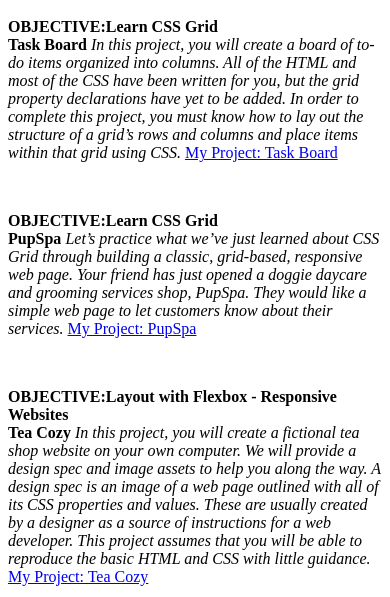
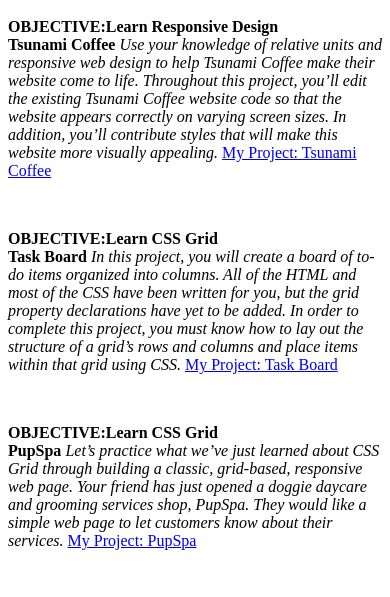
Before and after one commit to Roannej/Roannej.github.io, a plain HTML site: page index.html in a window 390 px wide. Shown: the part 180-777 px from the top of the page. Drawn offline with Linux system fonts and the light colour scheme.

Commit message:
Add Tsunami Coffee link
Codecademy Project: Learn Responsive Design

```diff
--- a/index.html
+++ b/index.html
@@ -7,6 +7,14 @@
   <p><a href="https://roannej.github.io/responsive-club/">Challenge Project: Responsive Club</a></p>
 
   <h1>CSS</h1>
+
+  <p><strong>OBJECTIVE&colon;Learn Responsive Design</strong>
+  <br><strong>Tsunami Coffee</strong>
+  <em>Use your knowledge of relative units and responsive web design to help Tsunami Coffee make their website come to life.
+  Throughout this project, you’ll edit the existing Tsunami Coffee website code so that the website appears
+    correctly on varying screen sizes. In addition, you’ll contribute styles that will make this website more visually appealing.</em>
+  <a href="https://roannej.github.io/tsunami-coffee/" target="_blank">My Project: Tsunami Coffee</a></p><br>
+
 
   <p><strong>OBJECTIVE&colon;Learn CSS Grid</strong>
   <br><strong>Task Board</strong>
```
